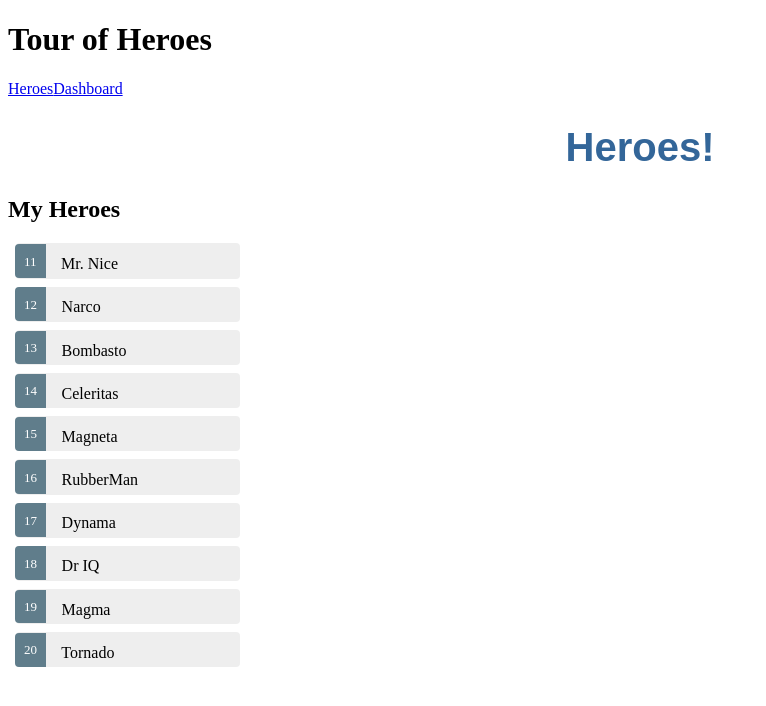
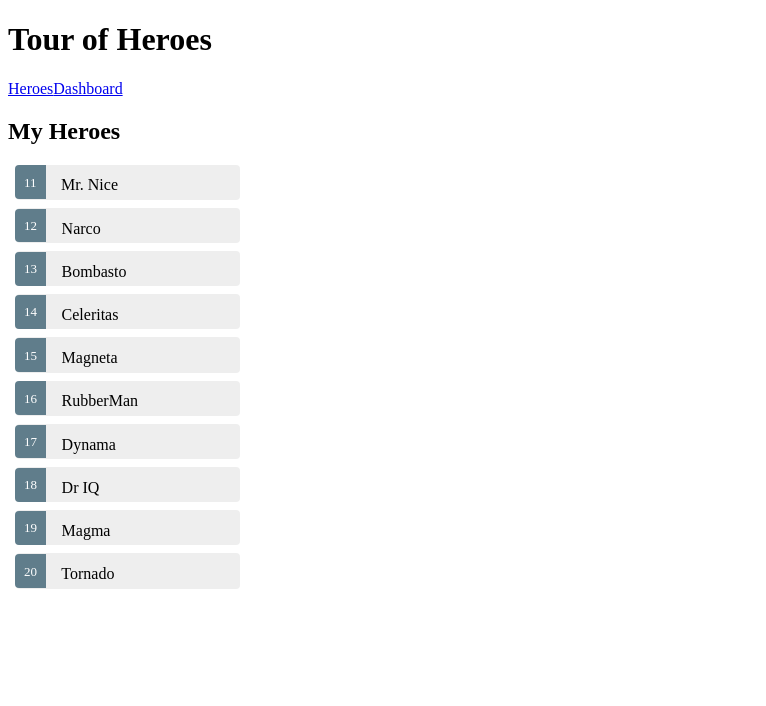
Before and after one commit to MichalSzorad/angular-example, an Angular app: page /heroes in a window 1280 px wide. Shown: the top 706 px of the page, without its empty margins (0-766 px from the left). Built offline with nearby package versions, Linux system fonts and the light colour scheme.

Commit message:
Heroes component simple preview

```diff
--- a/src/app/heroes.component.html
+++ b/src/app/heroes.component.html
@@ -1,10 +1,4 @@
 <!--The content below is only a placeholder and can be replaced.-->
-<div style="text-align:center">
-  <h1>
-    {{title}}!
-  </h1>
-</div>
-<hero-detail [hero]="selectedHero"></hero-detail>
 <div>
   <h2>My Heroes</h2>
   <ul class="heroes">
@@ -12,4 +6,10 @@
       <span class="badge">{{hero.id}}</span> {{hero.name}}
     </li>
   </ul>
+  <div *ngIf="selectedHero">
+      <h2>
+        {{selectedHero.name | uppercase}} is my hero
+      </h2>
+      <button (click)="goToDetail()">View Details</button>
+    </div>
 </div>
--- a/src/app/heroes.component.ts
+++ b/src/app/heroes.component.ts
@@ -1,4 +1,6 @@
 import { Component } from '@angular/core';
+import { Router } from '@angular/router';
+
 import { Hero } from './hero';
 import { HeroService } from './hero.service';
 
@@ -14,7 +16,11 @@ export class HeroesComponent {
   selectedHero: Hero;
   heroes: Hero[];
 
-  constructor(private heroSerive: HeroService) {
+  constructor(private heroSerive: HeroService, private router: Router) {
+  }
+
+  goToDetail(): void {
+    this.router.navigate(['/detail', this.selectedHero.id]);
   }
 
   onSelect(hero: Hero): void {
```
